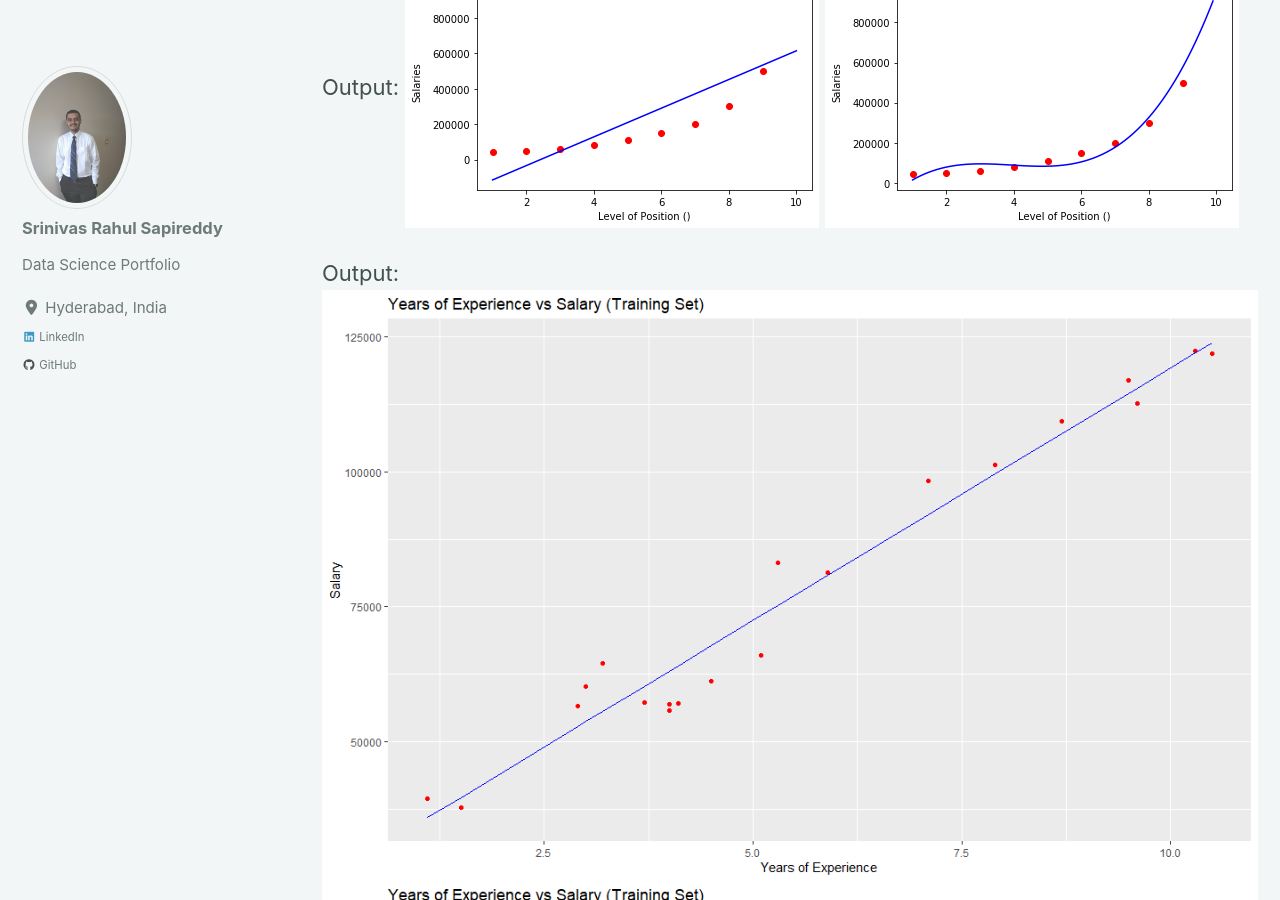
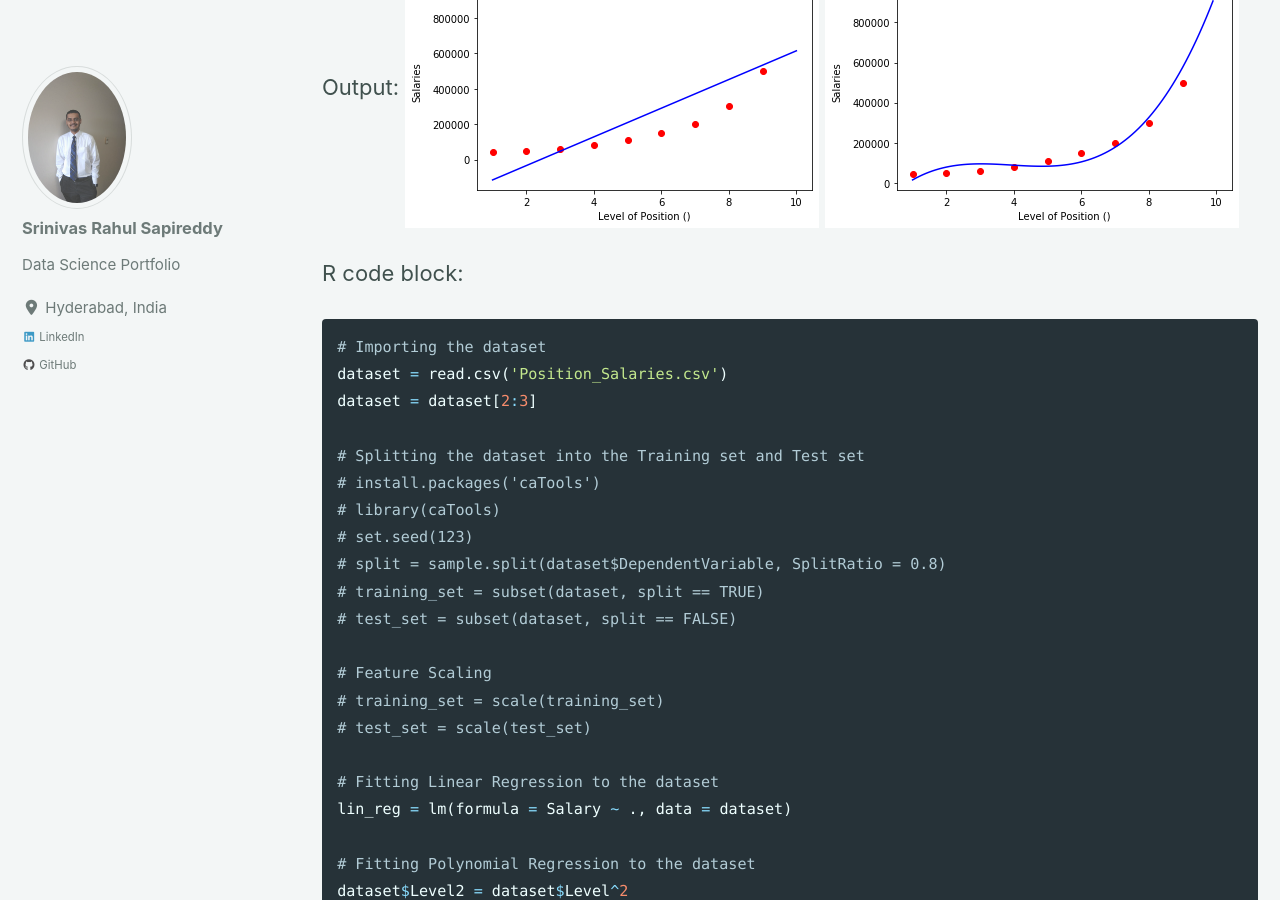
Before and after one commit to srsapireddy/srsapireddy.github.io, a Jekyll site: the page built from _posts/2020-02-09-polynomial-regression.md, in a window 1280 px wide and 900 px high, scrolled down 2613 px. Built offline with Jekyll 4.4.1, drawn with Linux system fonts in a browser that asks for light colours; cached includes are drawn as plain includes; nearby versions of some CDN libraries.

Commit message:
new gith

````diff
--- a/_posts/2020-02-09-polynomial-regression.md
+++ b/_posts/2020-02-09-polynomial-regression.md
@@ -71,10 +71,6 @@
 <img src="{{ site.url }}{{ site.baseurl }}/images/polynomial_regression/pr1.png" alt="linearly separable data">
 <img src="{{ site.url }}{{ site.baseurl }}/images/polynomial_regression/pr2.png" alt="linearly separable data">
 
-Output:
-<img src="{{ site.url }}{{ site.baseurl }}/images/linear_regression/lr3.png" alt="linearly separable data">
-<img src="{{ site.url }}{{ site.baseurl }}/images/linear_regression/lr4.png" alt="linearly separable data">
-
 R code block:
 ```r
 # Importing the dataset
@@ -131,6 +127,10 @@
 Output:
 <img src="{{ site.url }}{{ site.baseurl }}/images/polynomial_regression/pr3.png" alt="linearly separable data">
 
+Output:
+<img src="{{ site.url }}{{ site.baseurl }}/images/linear_regression/lr3.png" alt="linearly separable data">
+<img src="{{ site.url }}{{ site.baseurl }}/images/linear_regression/lr4.png" alt="linearly separable data">
+
 ## Advantages of using Polynomial Regression:
 * Broad range of function can be fit under it.
 * Polynomial basically fits wide range of curvature.
````
